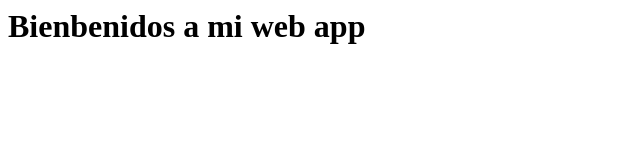
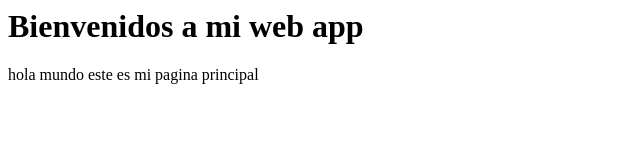
Before and after one commit to guz2003/WEB-APP, a plain HTML site: page index.html in a window 1280 px wide. Shown: the whole page, without its empty margins (0-640 px from the left). Drawn offline with Linux system fonts and the light colour scheme.

Commit message:
actualizacion del archivo index.html

```diff
--- a/index.html
+++ b/index.html
@@ -2,7 +2,8 @@
     <head>
         <body>
             <title> mi web app</title>
-            <h1> Bienbenidos a mi web app</h1>
+            <h1> Bienvenidos a mi web app</h1>
+            <p>hola mundo este es mi pagina principal</p>
         </body>
     </head>
 </html>
```
